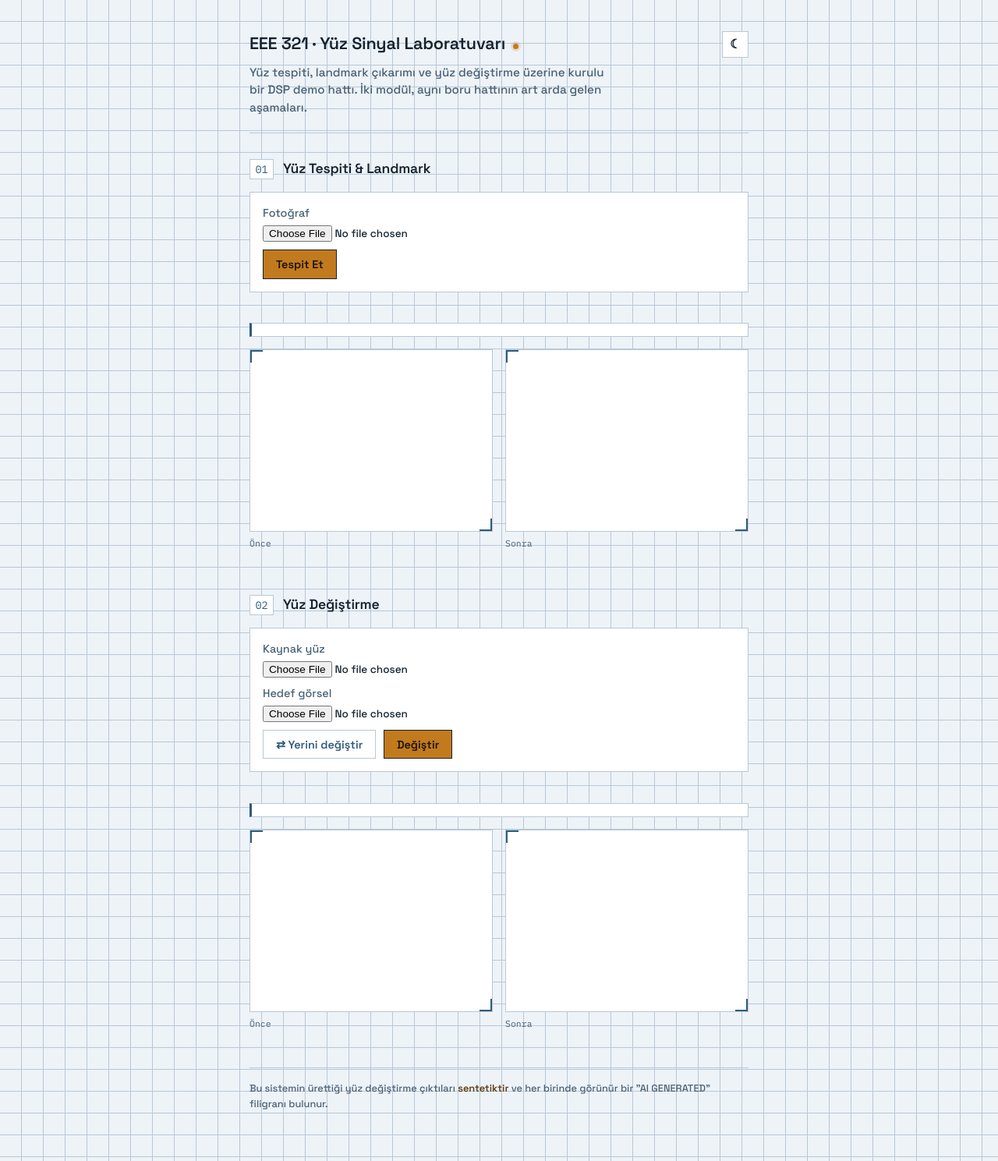
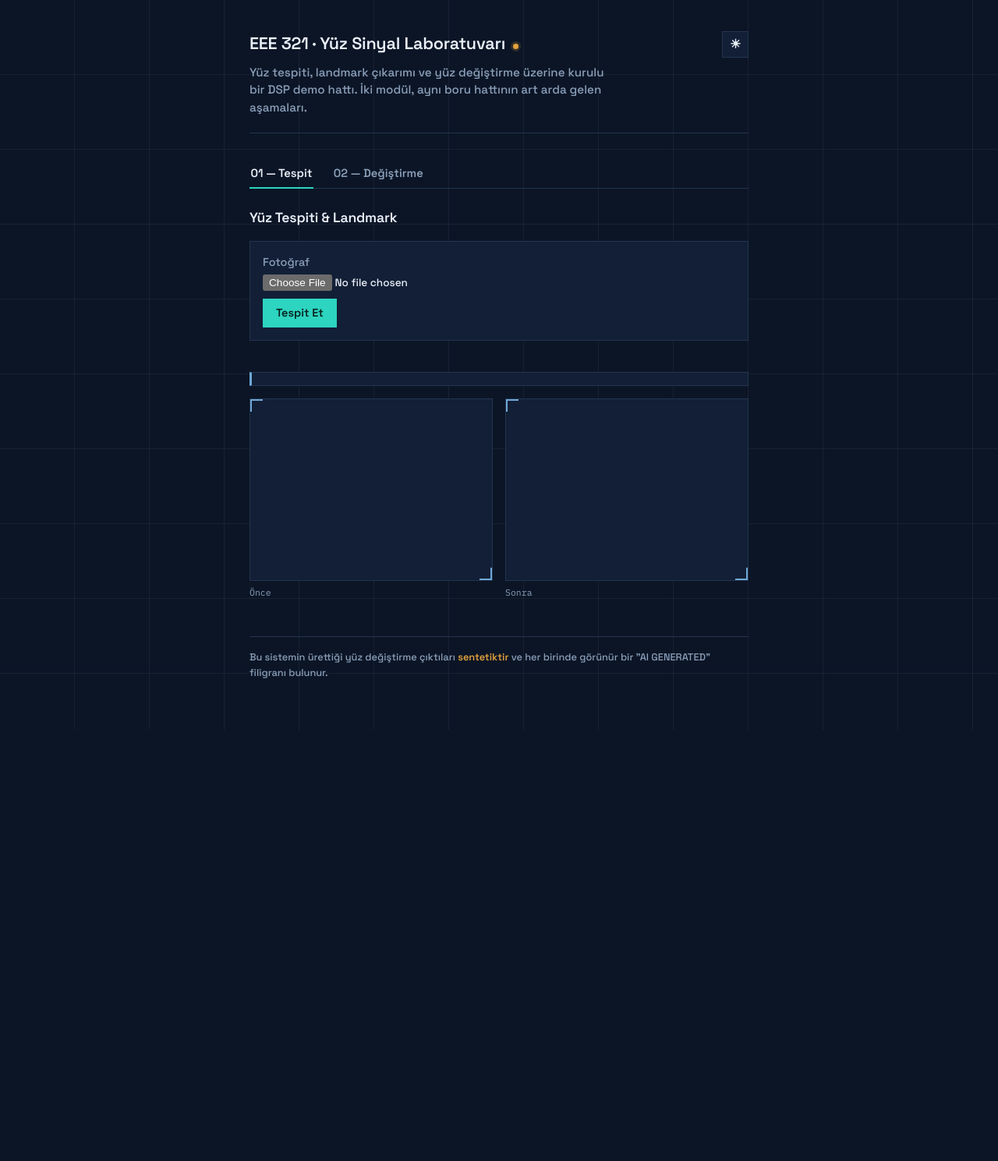
Before and after one commit to mertaygun29/-eee321-deepfake-project, a Flask app: page / in a window 1280 px wide. Shown: the whole page at 78% size. After the commit the page ends 870 px from the top, so only its background shows below. Run offline with Flask 3, Linux system fonts and the light colour scheme.

Commit message:
Revise redesign per feedback: dark navy default, tabs, teal action color
- Drop the light "blueprint paper" grid as the primary look; dark navy
  is now the default theme, with a plain light theme as the toggle
  alternative (no grid texture tied to either).
- Add a sparse, low-opacity grid texture back in as subtle depth
  (96px spacing, ~5% opacity) per follow-up feedback.
- Split the two modules into a tab-switched view (01 Tespit / 02
  Değiştirme) instead of stacking both on the page.
- Introduce a separate --action (teal) token for primary buttons/tabs,
  keeping --signal (amber) reserved for the AI-disclosure footer note
  and the status indicator.

```diff
--- a/static/script.js
+++ b/static/script.js
@@ -23,13 +23,31 @@ function storeTheme(theme) {
   }
 }
 
-const systemTheme = window.matchMedia("(prefers-color-scheme: dark)").matches ? "dark" : "light";
-applyTheme(getStoredTheme() || systemTheme);
+applyTheme(getStoredTheme() || "dark");
 
 themeToggle.addEventListener("click", () => {
   const next = document.documentElement.getAttribute("data-theme") === "dark" ? "light" : "dark";
   applyTheme(next);
   storeTheme(next);
+});
+
+const tabButtons = document.querySelectorAll(".tab-button");
+const tabPanels = {
+  "tab-detect": document.getElementById("panel-detect"),
+  "tab-swap": document.getElementById("panel-swap"),
+};
+
+tabButtons.forEach((button) => {
+  button.addEventListener("click", () => {
+    tabButtons.forEach((candidate) => {
+      const isActive = candidate === button;
+      candidate.classList.toggle("active", isActive);
+      candidate.setAttribute("aria-selected", String(isActive));
+    });
+    Object.entries(tabPanels).forEach(([id, panel]) => {
+      panel.hidden = id !== button.id;
+    });
+  });
 });
 
 function setReadout(dl, pairs) {
--- a/static/style.css
+++ b/static/style.css
@@ -100,27 +100,35 @@
 /* ---- Tokens ---- */
 
 :root {
-  --paper: #eef3f8;
+  --paper: #0b1526;
+  --surface: #121f36;
+  --ink: #eaf0f8;
+  --slate: #8ca0ba;
+  --line: #24354f;
+  --blueprint: #6fa8d6;
+  --signal: #e2a23d;
+  --signal-ink: #2a1c08;
+  --action: #2dd4bf;
+  --action-ink: #06211d;
+  --void: #05080e;
+  --grid-line: rgba(255, 255, 255, 0.05);
+  color-scheme: dark;
+}
+
+:root[data-theme="light"] {
+  --paper: #f3f5f8;
   --surface: #ffffff;
-  --ink: #15222e;
-  --slate: #496174;
-  --line: #b7c8d6;
+  --ink: #0e1a2b;
+  --slate: #5b6b7d;
+  --line: #d7dee6;
   --blueprint: #2f5c7c;
   --signal: #c27a1e;
   --signal-ink: #5c3c0f;
+  --action: #0e8074;
+  --action-ink: #ffffff;
+  --void: #05080e;
+  --grid-line: rgba(14, 26, 43, 0.055);
   color-scheme: light;
-}
-
-:root[data-theme="dark"] {
-  --paper: #10161c;
-  --surface: #171f27;
-  --ink: #e7edf2;
-  --slate: #93a3b1;
-  --line: #2b3744;
-  --blueprint: #6fa8d6;
-  --signal: #e2a23d;
-  --signal-ink: #2a1c08;
-  color-scheme: dark;
 }
 
 * {
@@ -131,9 +139,9 @@ body {
   margin: 0;
   background: var(--paper);
   background-image:
-    linear-gradient(var(--line) 1px, transparent 1px),
-    linear-gradient(90deg, var(--line) 1px, transparent 1px);
-  background-size: 28px 28px;
+    linear-gradient(var(--grid-line) 1px, transparent 1px),
+    linear-gradient(90deg, var(--grid-line) 1px, transparent 1px);
+  background-size: 96px 96px;
   background-position: -1px -1px;
   color: var(--ink);
   font-family: "Space Grotesk", ui-sans-serif, system-ui, sans-serif;
@@ -154,7 +162,7 @@ a {
 }
 
 :focus-visible {
-  outline: 2px solid var(--signal);
+  outline: 2px solid var(--action);
   outline-offset: 2px;
 }
 
@@ -227,6 +235,38 @@ a {
   border-color: var(--blueprint);
 }
 
+/* ---- Module tabs ---- */
+
+.module-tabs {
+  display: flex;
+  gap: 1.5rem;
+  border-bottom: 1px solid var(--line);
+  margin-bottom: 1.5rem;
+}
+
+.tab-button {
+  font-family: "Space Grotesk", ui-sans-serif, system-ui, sans-serif;
+  font-weight: 600;
+  font-size: 0.92rem;
+  background: transparent;
+  color: var(--slate);
+  border: none;
+  border-bottom: 2px solid transparent;
+  padding: 0.6rem 0.1rem;
+  margin: 0 0 -1px;
+  cursor: pointer;
+}
+
+.tab-button:hover {
+  background: transparent;
+  color: var(--ink);
+}
+
+.tab-button.active {
+  color: var(--ink);
+  border-bottom-color: var(--action);
+}
+
 /* ---- Modules ---- */
 
 .module {
@@ -234,30 +274,11 @@ a {
 }
 
 .module-head {
-  display: flex;
-  align-items: baseline;
-  gap: 0.75rem;
   margin-bottom: 1rem;
-}
-
-.module-number {
-  font-family: "IBM Plex Mono", ui-monospace, monospace;
-  font-size: 0.85rem;
-  color: var(--blueprint);
-  border: 1px solid var(--line);
-  background: var(--surface);
-  padding: 0.1rem 0.4rem;
 }
 
 .module-head h2 {
   font-size: 1.1rem;
-}
-
-.module-link {
-  width: 1px;
-  height: 1.5rem;
-  background: var(--line);
-  margin: -1rem 0 1rem 0.95rem;
 }
 
 .module-form {
@@ -293,16 +314,16 @@ button {
   font-family: "Space Grotesk", ui-sans-serif, system-ui, sans-serif;
   font-weight: 600;
   font-size: 0.9rem;
-  border: 1px solid var(--ink);
-  background: var(--signal);
-  color: #1c1300;
+  border: 1px solid var(--action);
+  background: var(--action);
+  color: var(--action-ink);
   padding: 0.55rem 1rem;
   cursor: pointer;
   align-self: flex-start;
 }
 
 button:hover {
-  background: color-mix(in srgb, var(--signal) 88%, black);
+  background: color-mix(in srgb, var(--action) 85%, black);
 }
 
 button.secondary {
@@ -420,7 +441,7 @@ button.secondary:hover {
 }
 
 .frame.has-image {
-  background: var(--ink);
+  background: var(--void);
 }
 
 /* ---- Footer ---- */
@@ -434,7 +455,7 @@ button.secondary:hover {
 }
 
 .disclosure strong {
-  color: var(--signal-ink);
+  color: var(--signal);
   font-weight: 600;
 }
 
--- a/templates/index.html
+++ b/templates/index.html
@@ -21,10 +21,14 @@
       </p>
     </header>
 
+    <nav class="module-tabs" role="tablist">
+      <button type="button" class="tab-button active" id="tab-detect" role="tab" aria-selected="true" aria-controls="panel-detect">01 — Tespit</button>
+      <button type="button" class="tab-button" id="tab-swap" role="tab" aria-selected="false" aria-controls="panel-swap">02 — Değiştirme</button>
+    </nav>
+
     <main>
-      <section class="module" aria-labelledby="module-1-title">
+      <section class="module" id="panel-detect" role="tabpanel" aria-labelledby="tab-detect module-1-title">
         <div class="module-head">
-          <span class="module-number">01</span>
           <h2 id="module-1-title">Yüz Tespiti &amp; Landmark</h2>
         </div>
 
@@ -53,11 +57,8 @@
         </div>
       </section>
 
-      <div class="module-link" aria-hidden="true"></div>
-
-      <section class="module" aria-labelledby="module-2-title">
+      <section class="module" id="panel-swap" role="tabpanel" aria-labelledby="tab-swap module-2-title" hidden>
         <div class="module-head">
-          <span class="module-number">02</span>
           <h2 id="module-2-title">Yüz Değiştirme</h2>
         </div>
 
```
